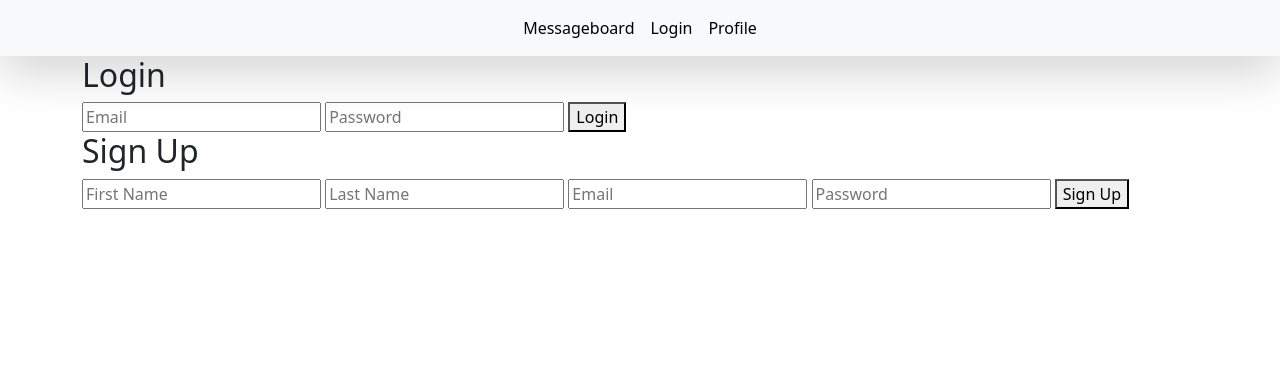
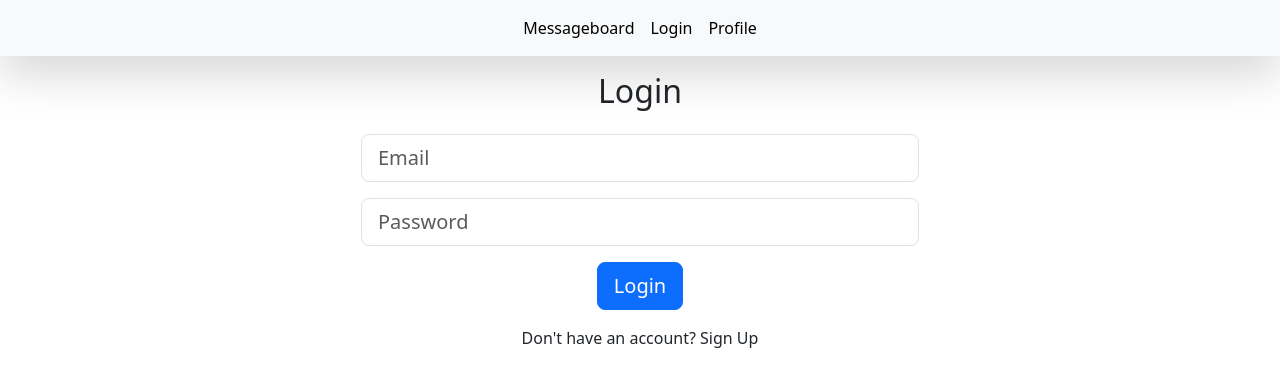
Before and after one commit to JackM510/Portfolio-Message-Board, a PHP site: page /login.php in a window 1280 px wide. Shown: the top 387 px of the page. Run offline with PHP 8.4, Linux system fonts and the light colour scheme.

Commit message:
Added more detail and styles to the login and sign up forms using bootstrap. Also made the forms switchable if the user does not have an account, they can click a div below the login form to create an account and vice versa.

```diff
--- a/login.php
+++ b/login.php
@@ -11,26 +11,67 @@
 
     <?php require_once "nav.php"; ?>
 
-    <div class="container">
-        <h2>Login</h2>
-        <form action="login.php" method="POST">
-            <input type="email" name="email" placeholder="Email" required>
-            <input type="password" name="password" placeholder="Password" required>
-            <button type="submit" name="login">Login</button>
-        </form>
+    <div class="container" id="login-form">
+        <div class="d-flex justify-content-center mt-3 mb-3">
+            <h2>Login</h2>
+        </div>
+        <div class="d-flex justify-content-center">
+            <form action="login.php" method="POST" class="w-50">
+                <div class="row">
+                    <div class="col-12 mb-3">
+                        <input class="form-control form-control-lg" type="email" name="email" placeholder="Email" required>
+                    </div>
+                    <div class="col-12 mb-3">
+                        <input class="form-control form-control-lg" type="password" name="password" placeholder="Password" required>
+                    </div>
+                    <div class="col-12 d-flex justify-content-center">
+                        <button class="btn btn-lg btn-primary" type="submit" name="login">Login</button>
+                    </div>
+                </div>
+            </form>
+        </div>
+        <div class="text-center mt-3" onclick="showSignUp()" style="cursor:pointer;">Don't have an account? Sign Up</div>
     </div>
 
-    <div class="container">
-        <h2>Sign Up</h2>
-        <form action="login.php" method="POST">
-            <input type="text" name="first_name" placeholder="First Name" required>
-            <input type="text" name="last_name" placeholder="Last Name" required>
-            <input type="email" name="email" placeholder="Email" required>
-            <input type="password" name="password" placeholder="Password" required>
-            <button type="submit" name="signup">Sign Up</button>
-        </form>
+    <div class="container" id="signup-form" style="display:none;">
+        <div class="d-flex justify-content-center mt-3 mb-3">
+            <h2>Sign Up</h2>
+        </div>
+        <div class="d-flex justify-content-center">
+            <form action="login.php" method="POST" class="w-50">
+                <div class="row">
+                    <div class="col-12 mb-3">
+                        <input class="form-control form-control-lg" type="text" name="first_name" placeholder="First Name" required>
+                    </div>
+                    <div class="col-12 mb-3">
+                        <input class="form-control form-control-lg" type="text" name="last_name" placeholder="Last Name" required>
+                    </div>
+                    <div class="col-12 mb-3">
+                        <input class="form-control form-control-lg" type="email" name="email" placeholder="Email" required>
+                    </div>
+                    <div class="col-12 mb-3">
+                        <input class="form-control form-control-lg" type="password" name="password" placeholder="Password" required>
+                    </div>
+                    <div class="col-12 d-flex justify-content-center">
+                        <button class="btn btn-lg btn-primary" type="submit" name="signup">Sign Up</button>
+                    </div>
+                </div>
+            </form>
+        </div>
+        <div class="text-center mt-3" onclick="showLogin()" style="cursor:pointer;">Already have an account? Login</div>
     </div>
 
+    <script>
+        function showSignUp() {
+            document.getElementById("login-form").style.display = "none";
+            document.getElementById("signup-form").style.display = "block";
+        }
+
+        function showLogin() {
+            document.getElementById("login-form").style.display = "block";
+            document.getElementById("signup-form").style.display = "none";
+        }
+    </script>
 
 </body>
 </html>
```
